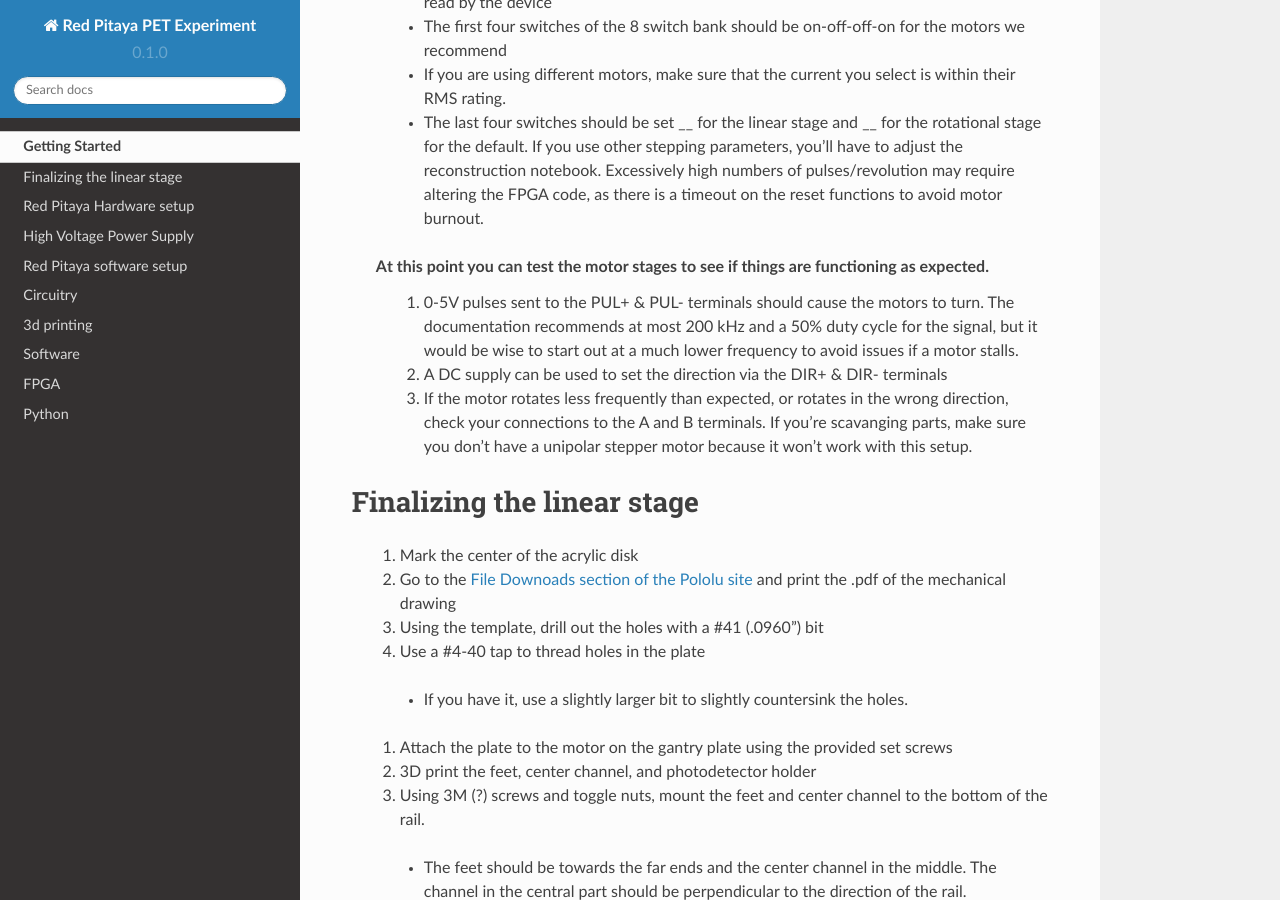
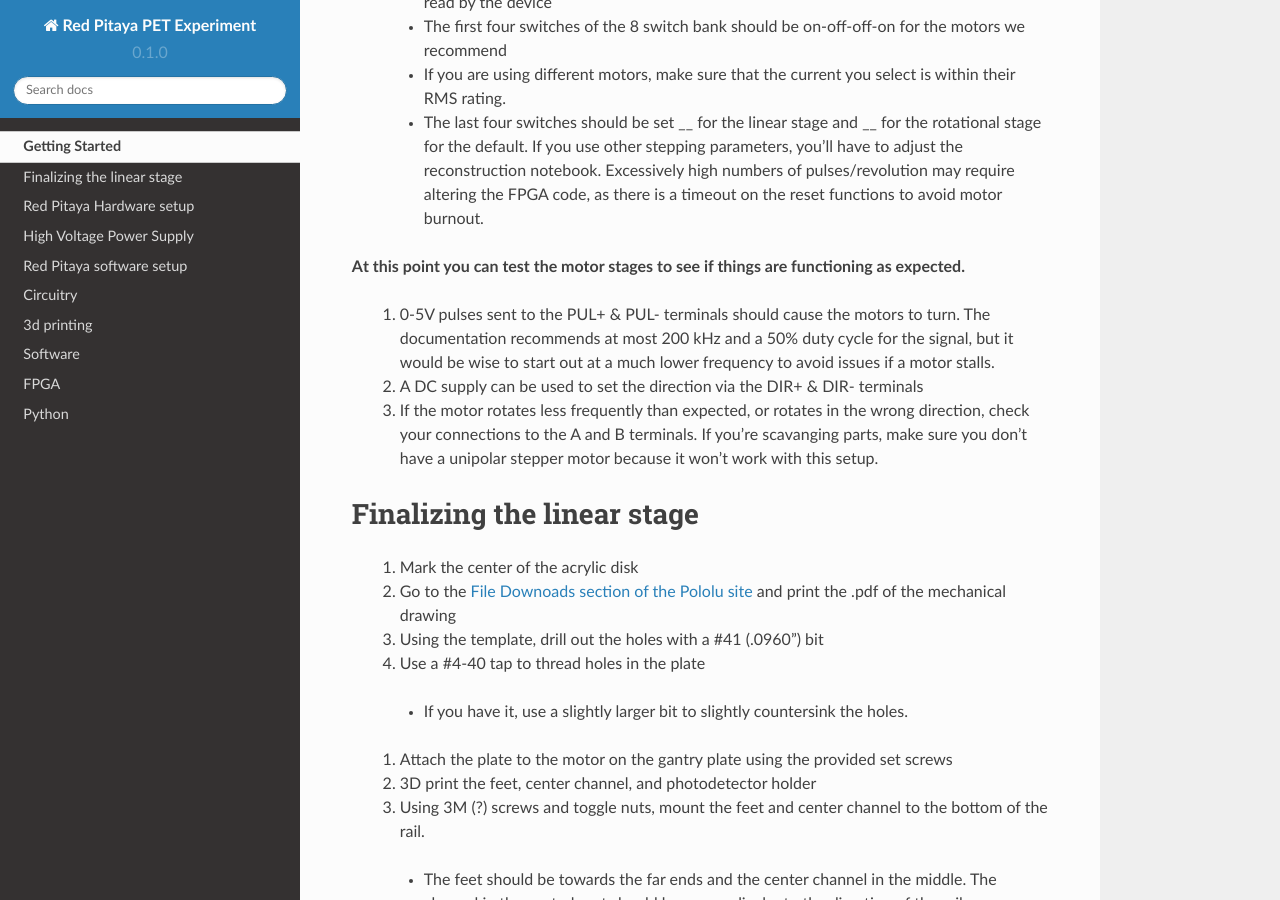
Before and after one commit to UChicagoPhysicsLabs/PositronEmissionTomography, a Sphinx documentation site: the page built from docs/source/getting_started.rst, in a window 1280 px wide and 900 px high, scrolled down 817 px. Built offline with Sphinx 7.4.7 and the Read the Docs theme 2.0.0, drawn with Linux system fonts in a browser that asks for light colours; pages that are not in the unit, such as notebooks, are missing from menus.

```diff
--- a/docs/source/getting_started.rst
+++ b/docs/source/getting_started.rst
@@ -21,7 +21,9 @@ Getting Started
     - If you are using different motors, make sure that the current you select is within their RMS rating.
     - The last four switches should be set __ for the linear stage and __ for the rotational stage for the default.  If you use other stepping parameters, you'll have to adjust the reconstruction notebook.  Excessively high numbers of pulses/revolution may require altering the FPGA code, as there is a timeout on the reset functions to avoid motor burnout.
 
-  At this point you can test the motor stages to see if things are functioning as expected.
+**At this point you can test the motor stages to see if things are functioning as expected.**
+
+
     #. 0-5V pulses sent to the PUL+ & PUL- terminals should cause the motors to turn.  The documentation recommends at most 200 kHz and a 50% duty cycle for the signal, but it would be wise to start out at a much lower frequency to avoid issues if a motor stalls.
     #. A DC supply can be used to set the direction via the DIR+ & DIR- terminals
     #. If the motor rotates less frequently than expected, or rotates in the wrong direction, check your connections to the A and B terminals.  If you're scavanging parts, make sure you don't have a unipolar stepper motor because it won't work with this setup.
@@ -49,7 +51,7 @@ Finalizing the linear stage
   #. Place the photodetector holders over the aluminum rail at equal spacing from the center of the acrylic disc.
     - Note that the setup will still work if this isn't done precisely, but you'll have a bit worse signal to noise.
 
-At this point, you should have the linear stage complete and be ready to add the Red Pitaya for control & data processing.
+**At this point, you should have the linear stage complete and be ready to add the Red Pitaya for control & data processing.**
 
 ================
 Red Pitaya Hardware setup
```
